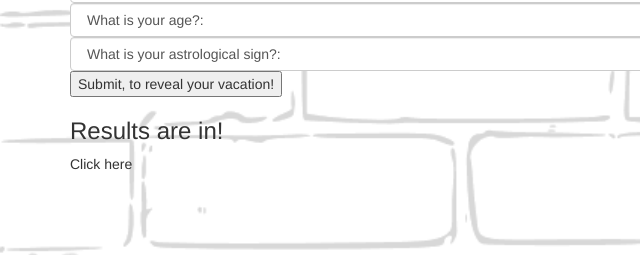
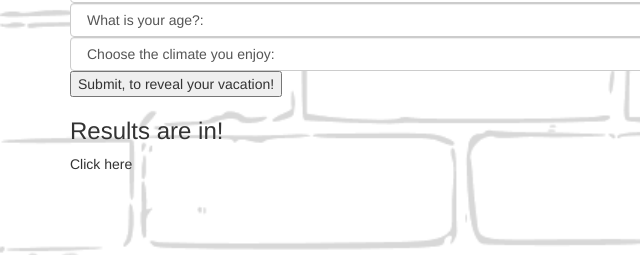
Before and after one commit to AustinMinnon/vacation-ifElse-codereview-week2, a plain HTML site: page index.html in a window 1280 px wide. Shown: the part 395-650 px from the top of the page, 0-640 px from the left. Drawn offline with Linux system fonts and the light colour scheme.

Commit message:
fixed typos

```diff
--- a/index.html
+++ b/index.html
@@ -101,9 +101,9 @@
         <option value="41">(>41)</option>
       </select>
       <select id="gender" class="form-control">
-        <option>What is your astrological sign?:</option>
-        <option value="male">Male</option>
-        <option value="female">Female</option>
+        <option>Choose the climate you enjoy:</option>
+        <option value="Tropical">Male</option>
+        <option value="other">Female</option>
       </select>
       <button type="submit" name="button">Submit, to reveal your vacation!</button>
     </form>
```
